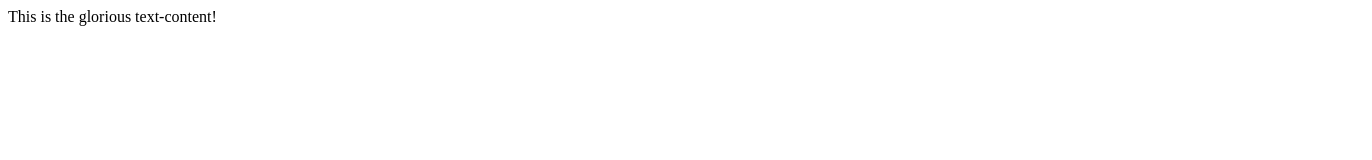
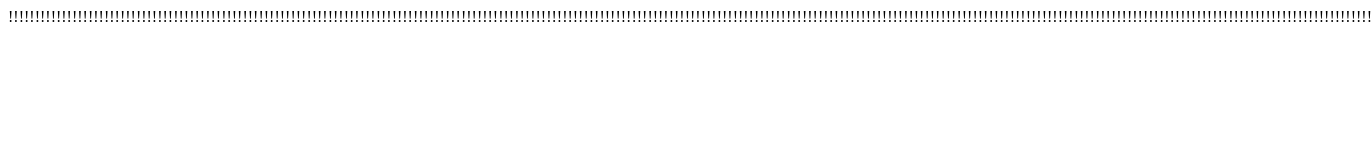
Before and after one commit to BeneSchlz/etch-a-sketch, a plain HTML site: page index.html in a window 1280 px wide. Shown: the whole page, 1372 px wide, since content can reach past the window. Drawn offline with Linux system fonts and the light colour scheme.

Commit message:
for loop to add 256 divs

```diff
--- a/index.html
+++ b/index.html
@@ -3,7 +3,7 @@
 <head>
     <meta charset="UTF-8">
     <meta name="viewport" content="width=device-width, initial-scale=1.0">
-    <link src="./styles.css">
+    <link rel="stylesheet" href="./styles.css">
     <script src="./script.js" defer></script>
     <title>Etch-a-Sketch Project</title>
 </head>
--- a/script.js
+++ b/script.js
@@ -1,8 +1,9 @@
 const container = document.querySelector("#container");
-
-const content = document.createElement("div");
+ for(i = 0; i < 256; i++){
+    const content = document.createElement("div");
 content.classList.add("content");
-content.textContent = "This is the glorious text-content!";
+content.textContent = "!";
 
 
 container.appendChild(content);
+}
--- a/styles.css
+++ b/styles.css
@@ -0,0 +1,9 @@
+#container {
+    display: flex;
+    flex-direction: row;
+};
+
+.content {
+    display: flex;
+    flex-wrap: wrap;
+}
```
